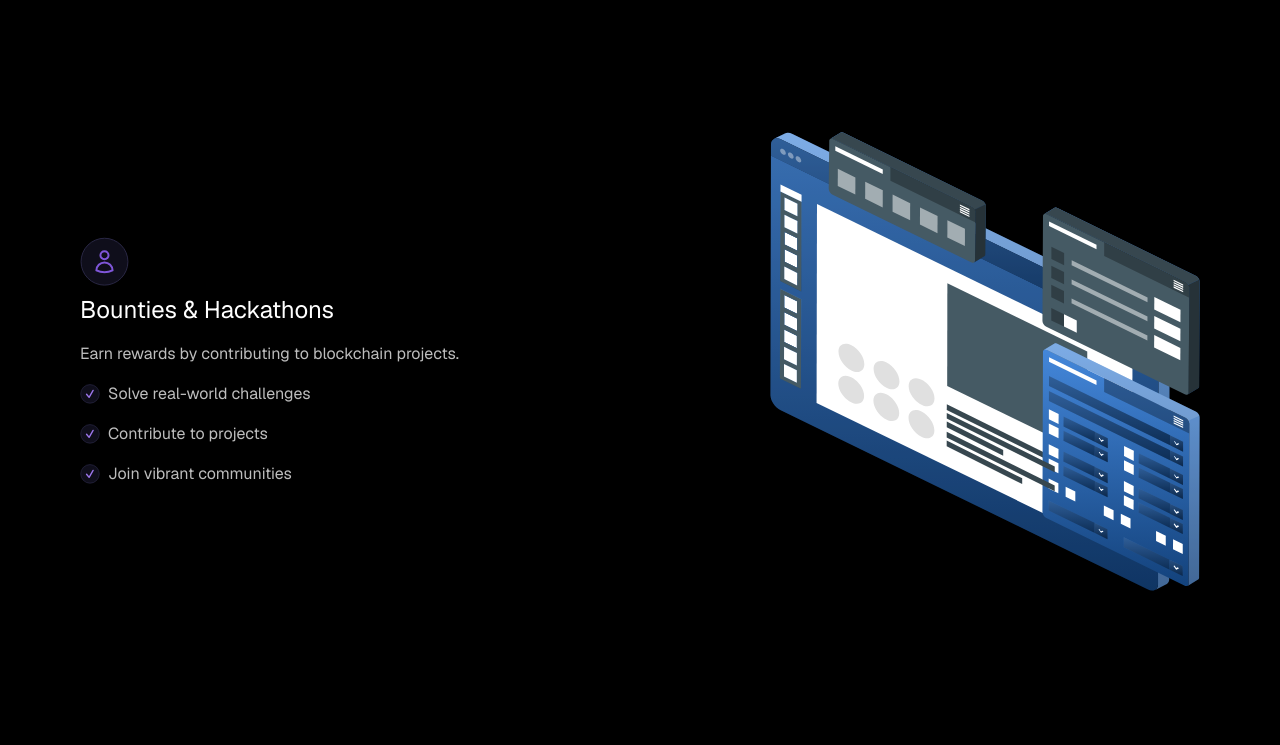
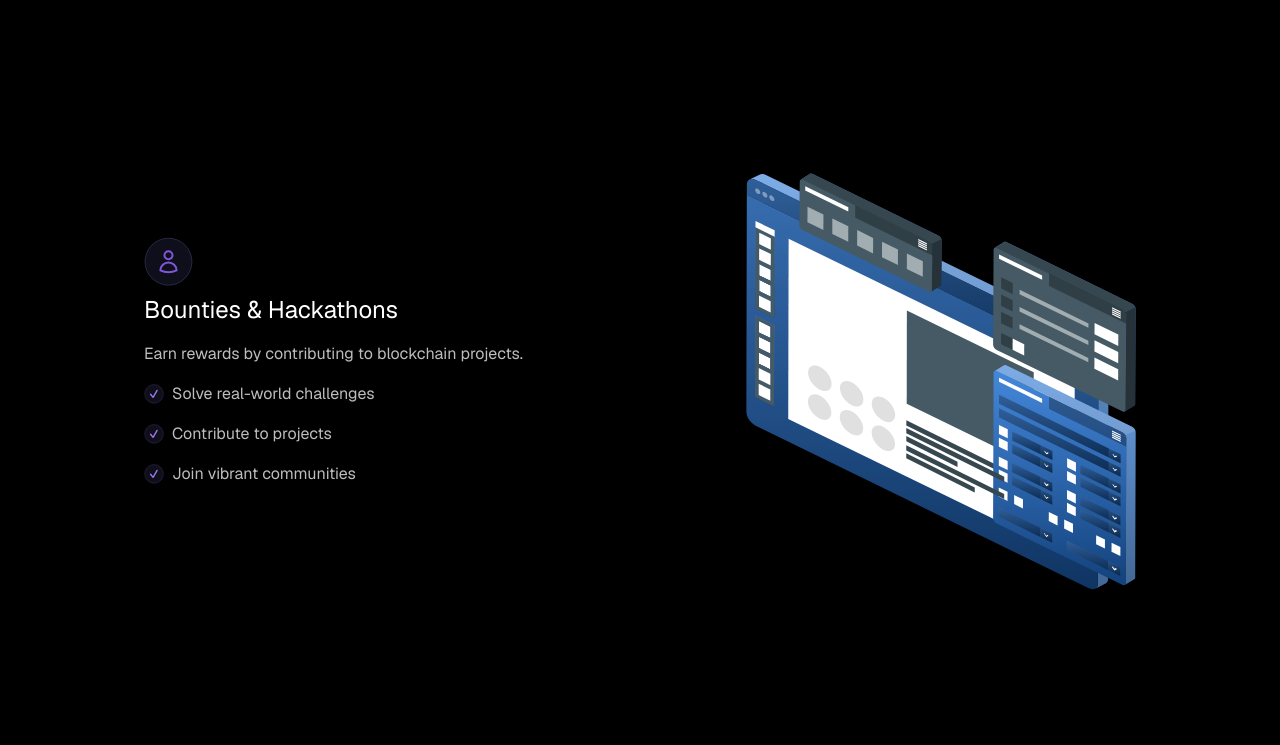
Before and after one commit to frontendninja10/iungoo, a Next.js app: page / in a window 1280 px wide. Shown: the part 964-1709 px from the top of the page. Built offline with nearby package versions, Linux system fonts and the light colour scheme; no server answers.

Commit message:
adjust footer

```diff
--- a/app/page.tsx
+++ b/app/page.tsx
@@ -270,13 +270,13 @@ function Header({
 function Services() {
   return (
     <section className="bg-black">
-      <div className="max-w-6xl mx-auto px-4">
+      <div className="max-w-5xl mx-auto px-4">
         <h2 className="text-white text-3xl text-center">What We Offer</h2>
         <p className="text-white text-center my-4 lg:max-w-[50%] mx-auto">
           Iungoo simplifies your Web3 journey by aggregating and categorizing
           all opportunities in one place
         </p>
-        <div className="flex-col lg:flex lg:flex-row items-center justify-between mt-20 lg:mt-32">
+        <div className="flex-col space-y-10 lg:flex lg:flex-row items-center justify-between mt-20 lg:mt-32">
           <div>
             <UserIcon />
             <h3 className="text-2xl text-white mt-2">Bounties & Hackathons</h3>
@@ -303,7 +303,7 @@ function Services() {
             src="/screen.svg"
             width={300} // Default width for mobile
             height={320} // Default height for mobile
-            className="w-[260px] h-[280px] lg:w-[430px] lg:h-[463px] mx-auto lg:mx-0"
+            className="w-[260px] h-[280px] lg:w-[390px] lg:h-[423px] mx-auto lg:mx-0"
           />
         </div>
         <div className="flex-col lg:flex items-center lg:flex-row-reverse justify-between mt-20 lg:mt-32">
@@ -330,7 +330,7 @@ function Services() {
               </li>
             </ul>
           </div>
-          <JobHunt className="w-[280px] h-[300px] lg:w-[430px] lg:h-[463px] mx-auto lg:mx-0" />
+          <JobHunt className="w-[280px] h-[300px] lg:w-[390px] lg:h-[423px] mx-auto lg:mx-0" />
         </div>
         <div className="flex-col lg:flex lg:flex-row items-center justify-between mt-20 lg:mt-32">
           <div>
@@ -479,11 +479,11 @@ function Services() {
 
 function CallToAction({ setOpen }: { setOpen: (value: boolean) => void }) {
   return (
-    <section className="flex justify-center flex-col text-center gap-10 lg:py-36">
-      <h2 className="text-white text-4xl">
+    <section className="flex justify-center flex-col text-center gap-10 py-20 lg:py-36">
+      <h2 className="text-white text-2xl lg:text-4xl">
         Ready to explore endless Web3 possibilities?
       </h2>
-      <div className="flex gap-4 self-center">
+      <div className="flex flex-col lg:flex-row gap-4 self-center">
         <Button
           asChild
           variant="outline"
@@ -506,7 +506,7 @@ function CallToAction({ setOpen }: { setOpen: (value: boolean) => void }) {
 
 function Footer() {
   return (
-    <footer className="border-t-[1px] border-[#E0E0E0] flex justify-center lg:py-14">
+    <footer className="border-t-[1px] border-[#E0E0E0] flex justify-center lg:py-8 py-6">
       <div className="flex gap-4 items-center">
         <IungooLogo className="text-white h-14 w-20" />
         <p className="text-white">Built with ❤️ by Iungoo</p>
```
